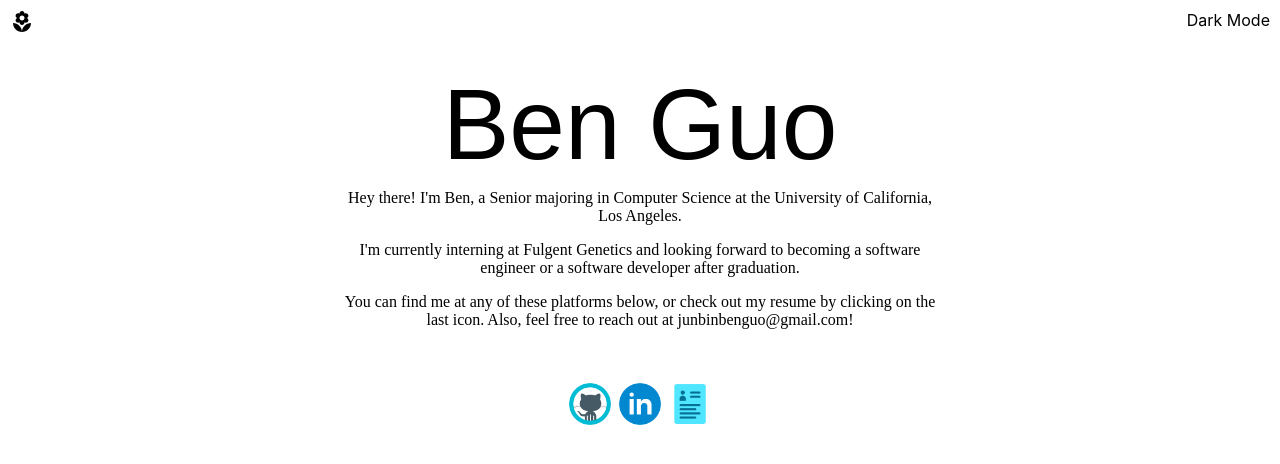
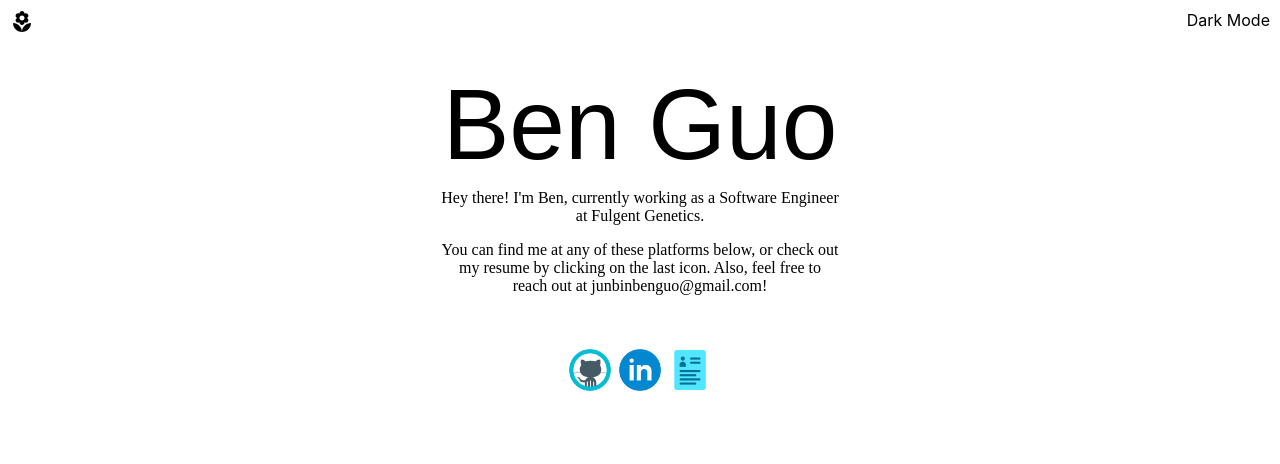
Before and after one commit to benguo2003/website, a React (Create React App) app in the folder ben-personal-website/: page / in a window 1280 px wide. Shown: the top 464 px of the page. Built offline with nearby package versions, Linux system fonts and the light colour scheme; some icons are missing; the HTML template or start-up script is replaced by a standard one; a web font is replaced by a local one.

Commit message:
res update

```diff
--- a/ben-personal-website/src/App.css
+++ b/ben-personal-website/src/App.css
@@ -32,7 +32,7 @@ h4 {
   font-family: "Inknut Antiqua", serif;
   display: block;
   font-size: 16px;
-  max-width: 600px;
+  max-width: 400px;
   margin: 0 auto;
   margin-top: -60px;
 }
--- a/ben-personal-website/src/Content.js
+++ b/ben-personal-website/src/Content.js
@@ -34,7 +34,7 @@ function Content() {
     const [selection, setSelection] = useState(null);
 
     const handleIconClick = () => {
-        setIconClicked(!isIconClicked);
+        //setIconClicked(!isIconClicked);
     };
 
     return (
@@ -59,12 +59,7 @@ function Content() {
                     </header>
                     <div class="content">
                         <p>
-                            Hey there! I'm Ben, a Senior majoring in Computer Science
-                            at the University of California, Los Angeles.
-                        </p>
-                        <p>
-                            I'm currently interning at Fulgent Genetics and looking forward to becoming
-                            a software engineer or a software developer after graduation.
+                            Hey there! I'm Ben, currently working as a Software Engineer at Fulgent Genetics.
                         </p>
                         <p>
                             You can find me at any of these platforms below,
@@ -79,7 +74,7 @@ function Content() {
                         <a href="https://www.linkedin.com/in/benguo2003/" target="_blank" rel="noopener noreferrer">
                             <img id="linkedin" src={linkedin} alt="linkedin"/>
                         </a>
-                        <a href={`${process.env.PUBLIC_URL}/Ben_Resume.pdf`} target="_blank" rel="noopener noreferrer">
+                        <a href={`${process.env.PUBLIC_URL}/Updated_Resume.pdf`} target="_blank" rel="noopener noreferrer">
                             <img id="pdf" src={pdf} alt="pdf"/>
                         </a>
                     </div>
```
Also changed, not shown: 1 other file (tests, documents, lock files or other folders).
